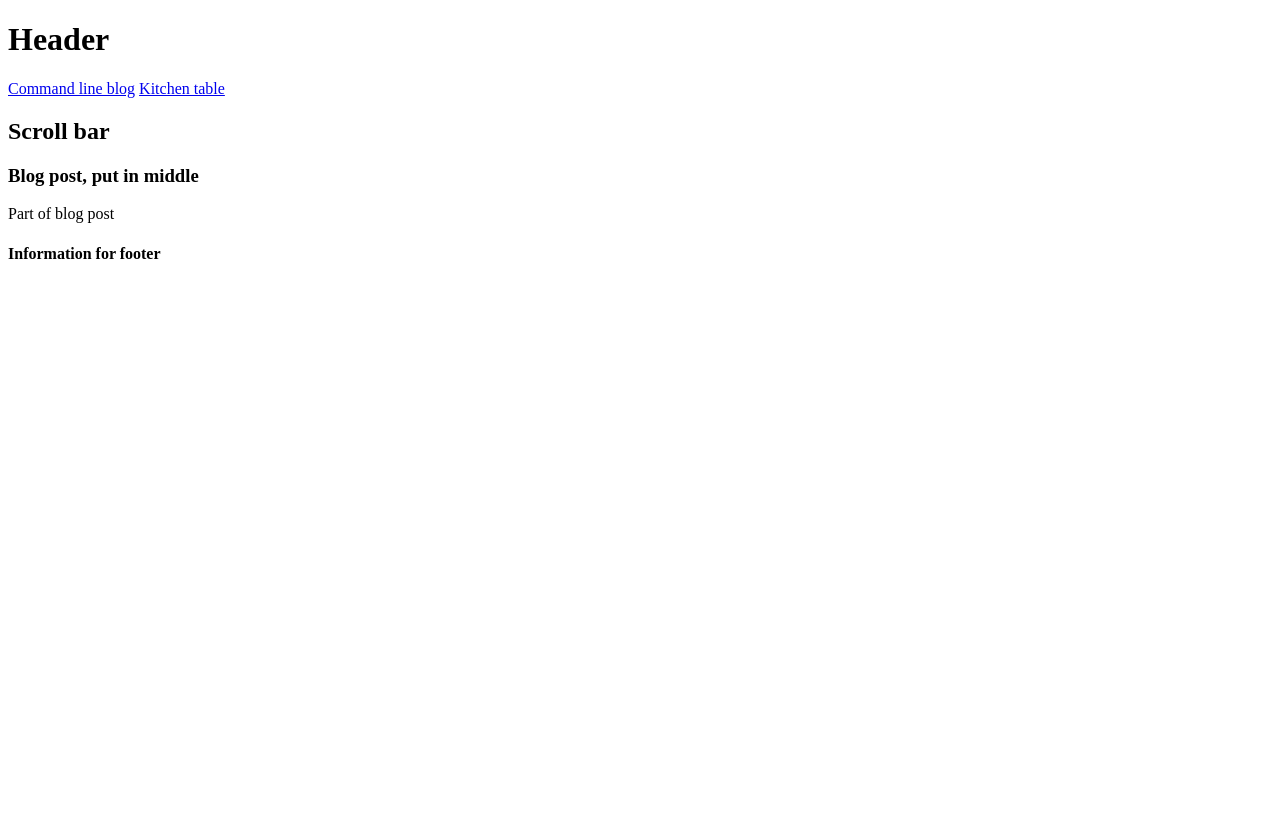
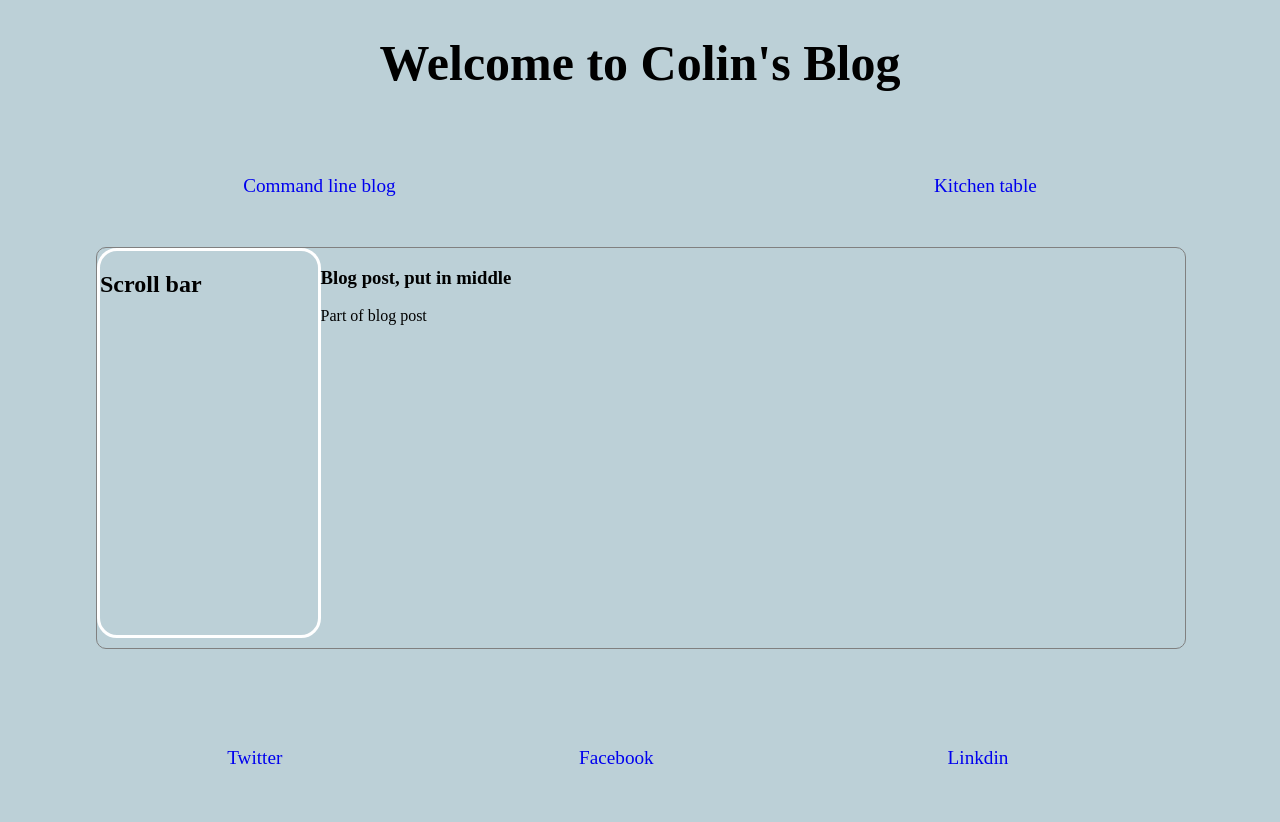
Before and after one commit to Razevich/Razevich.github.io, a plain HTML site: page blog/index.html in a window 1280 px wide. Before the commit the page ends 800 px from the top, so only its background shows below. Drawn offline with Linux system fonts and the light colour scheme.

Commit message:
Add changes to blog, needs work on scroll bar and container

```diff
--- a/blog/index.html
+++ b/blog/index.html
@@ -1,15 +1,17 @@
 <!DOCTYPE html>
-<html>
+<html lang="en">
 <head>
   <title>Blog template</title>
+  <link rel="stylesheet" type="text/css" href="../stylesheets/default.css">
+  <link rel="stylesheet" type="text/css" href="../stylesheets/blog.css">
 </head>
 <body>
   <header>
-    <h1>Header</h1>
+    <h1>Welcome to Colin's Blog</h1>
   </header>
-  <nav>
-    <a href="http://razevich.github.io/blog/t1-git-blog.html">Command line blog</a>
-    <a href="http://razevich.github.io/blog/c1-chefs-kitchen.html">Kitchen table</a>
+  <nav class="spacing">
+    <a href="http://razevich.github.io/blog/t1-git-blog.html" class="float_left">Command line blog</a>
+    <a href="http://razevich.github.io/blog/c1-chefs-kitchen.html"class="float_right">Kitchen table</a>
   </nav>
   <main>
     <aside>
@@ -21,8 +23,10 @@
     </artical>
   </main>
   <!-- main contact info -->
-  <footer>
-    <h4>Information for footer</h4>
+  <footer class="spaceing">
+          <a href="https://twitter.com/RazevichC">Twitter</a>
+          <a href="https://www.facebook.com/colin.razevich">Facebook</a>
+          <a href="https://www.linkedin.com/home?trk=nav_responsive_tab_home">Linkdin</a>
   </footer>
 </body>
 </html>
```
